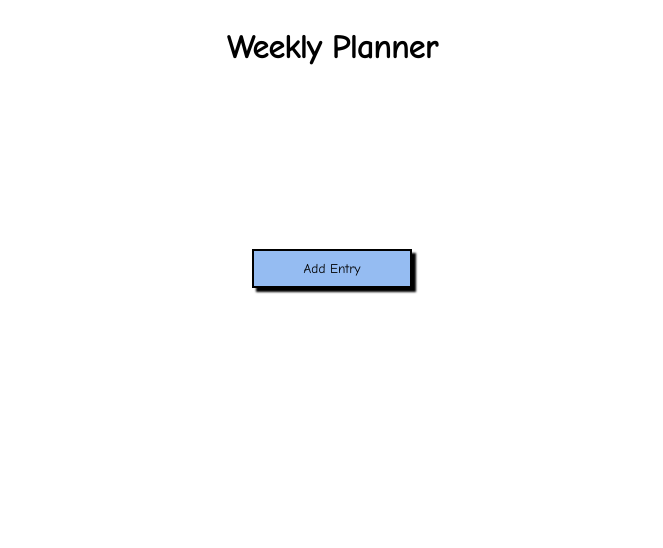
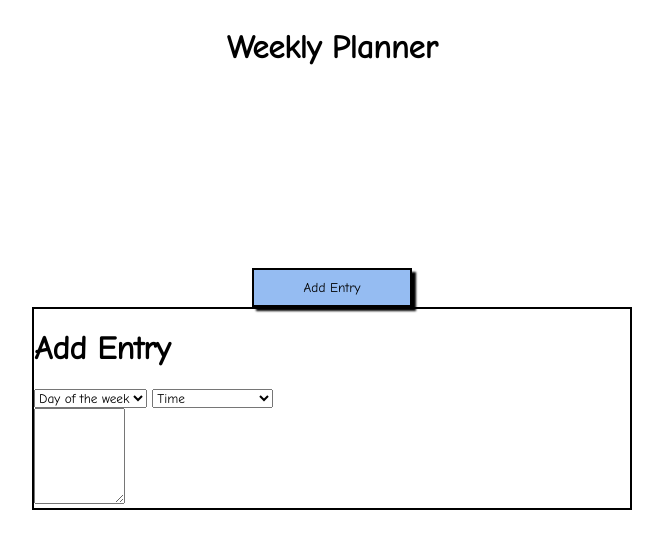
Before and after one commit to K-Bowler/week-planner, a website: page index.html in a window 1280 px wide. Shown: the whole page, without its empty margins (308-971 px from the left). Drawn offline with Linux system fonts and the light colour scheme.

Commit message:
weekly-planner-WIP#3

```diff
--- a/index.html
+++ b/index.html
@@ -11,21 +11,55 @@
 </head>
 <body>
   <div class="container">
-    <div class="row center-row">
-      <div class="modal-bg">
-        <div class="column-full">
+    <div class="modal-bg">
+      <div class="row">
+        <div class="column-full center-row">
           <h1>Weekly Planner</h1>
         </div>
       </div>
-    </div>
-    <div class="row center-row">
-      <div class="column-full">
-        <button class="button1">Add Entry</button>
+      <div class="row">
+        <div class="column-full center-row">
+          <button class="button1">Add Entry</button>
+        </div>
       </div>
     </div>
     <div class="row">
-      <div class="modal">
-        <div class="column-full"></div>
+      <div class="column-full">
+        <div class="modal">
+          <form>
+            <div class="row">
+              <div class="column-full">
+                <h1>Add Entry</h1>
+              </div>
+            </div>
+            <div class="row">
+              <div class="column-full">
+                <select>
+                  <option value="Day of the week">Day of the week</option>
+                  <option value="Monday">Monday</option>
+                  <option value="Tuesday">Tuesday</option>
+                  <option value="Wednesday">Wednesday</option>
+                  <option value="Thursday">Thursday</option>
+                  <option value="Friday">Friday</option>
+                  <option value="Saturday">Saturday</option>
+                  <option value="Sunday">Sunday</option>
+                </select>
+                <select>
+                  <option value="Time">Time</option>
+                  <option value="12:00pm-6:00pm">12:00pm-6:00pm</option>
+                  <option value="6:00pm-12:00am">6:00pm-12:00am</option>
+                  <option value="12:00am-6am">12:00am-6:00am</option>
+                  <option value="6:00am-12:00pm">6:00am-12:00pm</option>
+                </select>
+              </div>
+            </div>
+            <div class="row">
+              <div class="column-full">
+                <textarea rows="6" cols="10"></textarea>
+              </div>
+            </div>
+          </form>
+        </div>
       </div>
     </div>
 
--- a/styles.css
+++ b/styles.css
@@ -7,7 +7,7 @@
   background-color: #95bcf2;
   box-shadow: 4px 4px 2px black;
   border: 2px solid black;
-  margin-top: 100%;
+  margin-top: 30%;
 }
 
 .button1:hover {
@@ -23,6 +23,14 @@
   display: flex;
 }
 
+.column-full {
+  width: 100%;
+}
+
 .center-row {
-  justify-content: center;
+  text-align: center;
 }
+
+.modal {
+  border: 2px solid black;
+}
```
